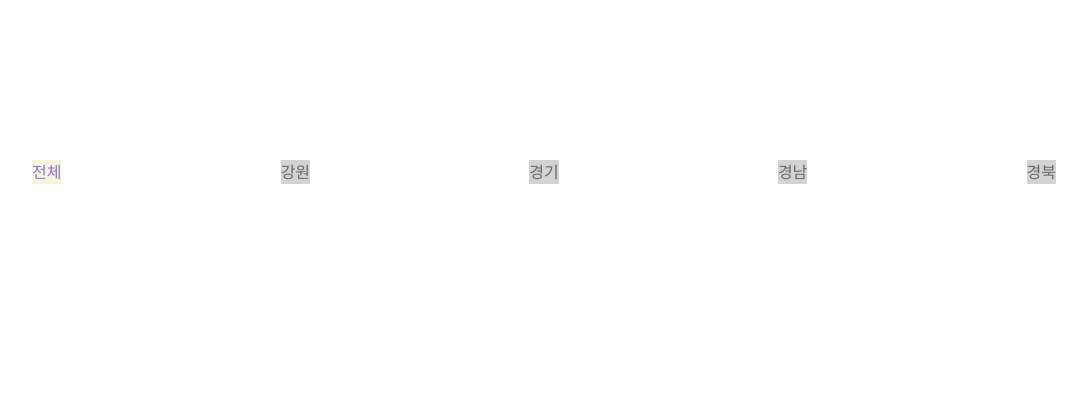
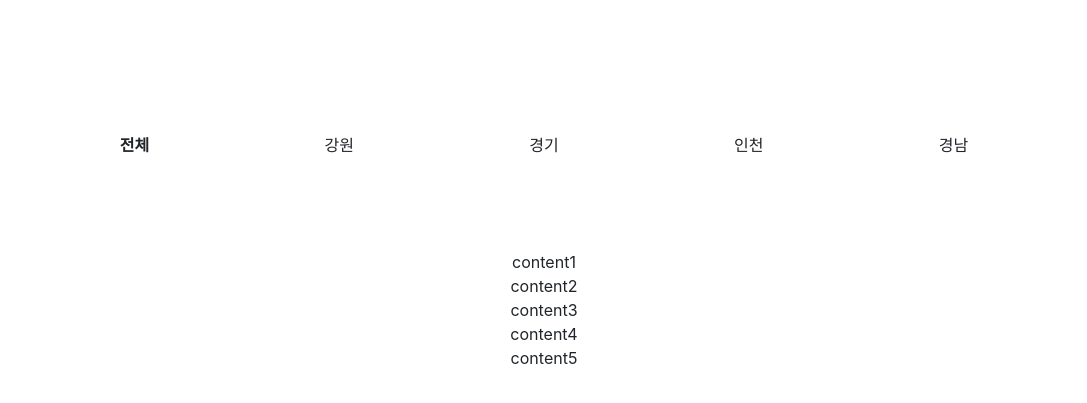
Before and after one commit to Hanghae99-Team34-1stWeek/miniProject, a Flask app: page /main in a window 1280 px wide. Shown: the top 403 px of the page, without its empty margins (96-1183 px from the left). Run offline with Flask 2, Linux system fonts and the light colour scheme; some libraries are stand-ins or nearby versions.

Commit message:
Update main.html

```diff
--- a/templates/main.html
+++ b/templates/main.html
@@ -3,42 +3,54 @@
 {% block head %}
 
 <script>
-    // $(document).ready(function () {
-    //     showList();
-    // });
-    //
-    // function showList() {
-    //     $.ajax({
-    //         type: 'GET',
-    //         url: '/api/list?sample_give=샘플데이터',
-    //         data: {},
-    //         success: function (response) {
-    //             alert(response['msg']);
-    //         }
-    //     });
-    // }
-    //
-    // function modifyList(name) {
-    //     $.ajax({
-    //         type: 'POST',
-    //         url: '/api/like',
-    //         data: {sample_give: '샘플데이터'},
-    //         success: function (response) {
-    //             alert(response['msg']);
-    //         }
-    //     });
-    // }
-    //
-    // function deleteList(name) {
-    //     $.ajax({
-    //         type: 'POST',
-    //         url: '/api/delete',
-    //         data: {sample_give: '샘플데이터'},
-    //         success: function (response) {
-    //             alert(response['msg']);
-    //         }
-    //     });
-    // }
+    $(document).ready(function () {
+        showList();
+    });
+
+    function showList() {
+        $.ajax({
+            type: 'GET',
+            url: '/api/list?sample_give=샘플데이터',
+            data: {},
+            success: function (response) {
+                // alert(response['msg']);
+            }
+        });
+    }
+
+    function modifyList(name) {
+        $.ajax({
+            type: 'POST',
+            url: '/api/like',
+            data: {sample_give: '샘플데이터'},
+            success: function (response) {
+                // alert(response['msg']);
+            }
+        });
+    }
+
+    function deleteList(name) {
+        $.ajax({
+            type: 'POST',
+            url: '/api/delete',
+            data: {sample_give: '샘플데이터'},
+            success: function (response) {
+                // alert(response['msg']);
+            }
+        });
+    }
+
+    $(document).ready(function () {
+        $(".area-li").click(function () {
+            var idx = $(this).index();
+
+            $('.area-li').removeClass('all');
+            $('.all').eq(idx).addClass('on');
+
+            $('.menu-content').hide();
+            $('.menu-content').eq(idx).show();
+        })
+    });
 
 </script>
 <style>
@@ -47,119 +59,80 @@
         margin: 0;
     }
 
-    .area-wrap {
+    .area-menu-wrap {
         width: 80%;
         height: auto;
-        margin: 20vh auto 10vh auto;
-        display: flex;
-        justify-content: space-between;
+        margin: 15vh auto 10vh auto;
     }
 
-    input[type="radio"] {
-        display: none;
+    .area-li {
+        float: left;
+        list-style: none;
+        width: 20%;
+        height: 50px;
+        line-height: 50px;
+        text-align: center;
+        cursor: pointer;
+        margin-bottom: 10vh;
     }
 
-    input[type="radio"] + label {
-        display: inline-block;
-        padding: 0;
-        background-color: lightgray;
-        color: dimgrey;
-        cursor: pointer;
+    /*.area-menu a {*/
+    /*    text-decoration: none;*/
+    /*    color: black;*/
+    /*}*/
+
+    .area-li:hover {
+        color: #636e72;
     }
 
-    input[type="radio"]:checked + label {
-        background-color: beige;
-        color: mediumpurple;
+    .all {
+        font-weight: bold;
     }
 
-    .card {
-        display: none;
-        width: 200px;
-        margin: 0 auto;
+    .content-box {
+        height: auto;
     }
 
-    input[id='tab01']:checked ~ .con01 {
+    .menu-content {
+        display: none;
+        text-align: center;
+    }
+
+    .on {
         display: block;
     }
 
-    input[id='tab02']:checked ~ .con02 {
-        display: block;
-    }
-
-    input[id='tab03']:checked ~ .con03 {
-        display: block;
-    }
-
-    input[id='tab04']:checked ~ .con04 {
-        display: block;
-    }
-
-    input[id='tab05']:checked ~ .con05 {
-        display: block;
-    }
-
-    .card-box {
-        width: 80%;
-        height: auto;
-        margin: auto;
-    }
 </style>
 {% endblock %}
 
 {% block body %}
-<!-- body -->
-<div class="area-wrap">
-    <input type="radio" name="tabMenu" id="tab01" checked>
-    <label for="tab01">전체</label>
-    <input type="radio" name="tabMenu" id="tab02">
-    <label for="tab02">강원</label>
-    <input type="radio" name="tabMenu" id="tab03">
-    <label for="tab03">경기</label>
-    <input type="radio" name="tabMenu" id="tab04">
-    <label for="tab04">경남</label>
-    <input type="radio" name="tabMenu" id="tab05">
-    <label for="tab05">경북</label>
-</div>
-
-    <div class="card con01">
-        <img class="card-img-top" src="..." alt="Card image cap">
-        <div class="card-body">
-            <h5 class="card-title">test01</h5>
-            <p class="card-text">This is a longer card with supporting text below as a natural lead-in to additional
-                content. This content is a little bit longer.</p>
+<div class="area-menu-wrap">
+    <div class="area-menu">
+        <ul>
+            <li class="area-li all" tabindex="">전체</li>
+            <li class="area-li">강원</li>
+            <li class="area-li">경기</li>
+            <li class="area-li">인천</li>
+            <li class="area-li">경남</li>
+        </ul>
+    </div>
+    <div class="content-box">
+        <div id="tab-1" class="menu-content on">
+            content1
+        </div>
+        <div id="tab-2" class="menu-content on">
+            content2
+        </div>
+        <div id="tab-3" class="menu-content on">
+            content3
+        </div>
+        <div id="tab-4" class="menu-content on">
+            content4
+        </div>
+        <div id="tab-5" class="menu-content on">
+            content5
         </div>
     </div>
-    <div class="card con02">
-        <img class="card-img-top" src="..." alt="Card image cap">
-        <div class="card-body">
-            <h5 class="card-title">test02</h5>
-            <p class="card-text">This is a longer card with supporting text below as a natural lead-in to additional
-                content. This content is a little bit longer.</p>
-        </div>
-    </div>
-    <div class="card con03">
-        <img class="card-img-top" src="..." alt="Card image cap">
-        <div class="card-body">
-            <h5 class="card-title">test03</h5>
-            <p class="card-text">This is a longer card with supporting text below as a natural lead-in to additional
-                content. This content is a little bit longer.</p>
-        </div>
-    </div>
-    <div class="card con04">
-        <img class="card-img-top" src="..." alt="Card image cap">
-        <div class="card-body">
-            <h5 class="card-title">test04</h5>
-            <p class="card-text">This is a longer card with supporting text below as a natural lead-in to additional
-                content. This content is a little bit longer.</p>
-        </div>
-    </div>
-    <div class="card con05">
-        <img class="card-img-top" src="..." alt="Card image cap">
-        <div class="card-body">
-            <h5 class="card-title">test05</h5>
-            <p class="card-text">This is a longer card with supporting text below as a natural lead-in to additional
-                content. This content is a little bit longer.</p>
-        </div>
-    </div>
-
+</div>
+<!-- body -->
 {% endblock %}
```
